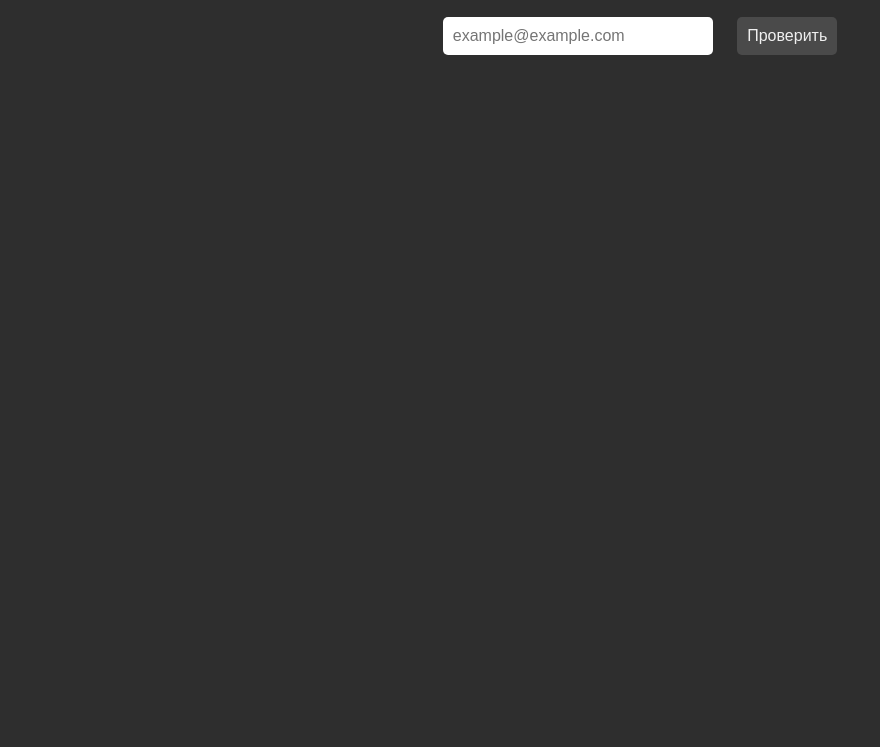
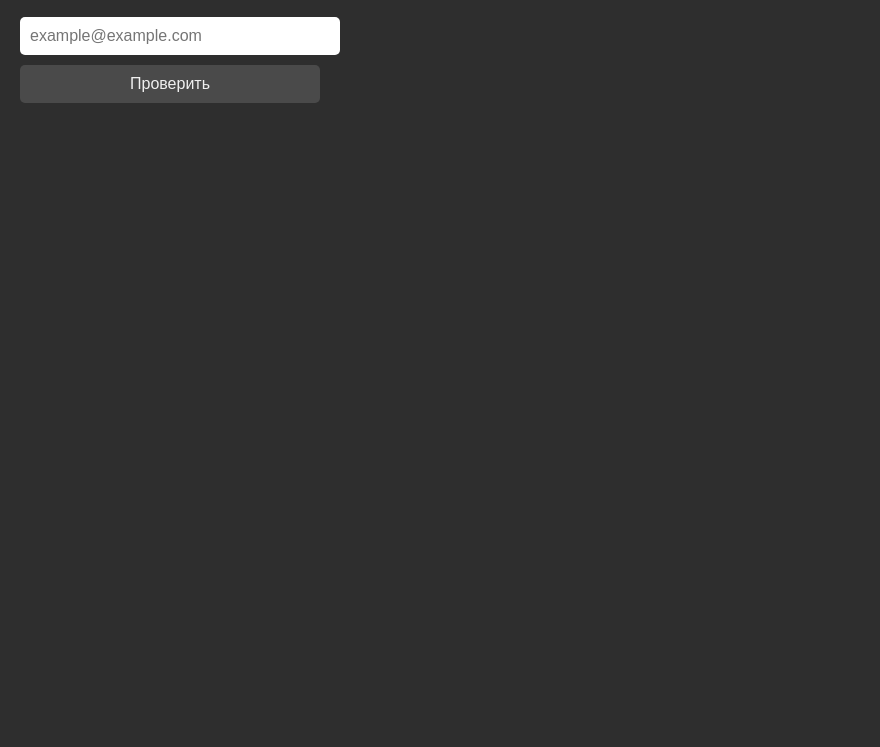
Before and after one commit to Elysium311/TestSix, a plain HTML site: page index.html in a window 1280 px wide. Shown: the part 93-840 px from the top of the page, without its empty margins (0-880 px from the left). After the commit the page ends 800 px from the top, so only its background shows below. Drawn offline with Linux system fonts and the light colour scheme.

Commit message:
Update style.css

```diff
--- a/style.css
+++ b/style.css
@@ -2,28 +2,43 @@
 body {
   background-color: #2e2e2e;  /* тёмно-серый фон */
   color: #f0f0f0;             /* светлый текст */
-  text-align: center;
   font-family: Arial, sans-serif;
   margin: 0;
+  padding: 0;
+}
+
+/* Контейнер: две колонки */
+.container {
+  display: flex;
+  flex-direction: row;
+  height: 100vh;
+}
+
+/* Левая панель: форма */
+.left-panel {
+  width: 300px;
   padding: 20px;
-  min-height: 100vh;
+}
+
+/* Правая панель: результат */
+.right-panel {
+  flex: 1;
   display: flex;
-  flex-direction: column;
+  justify-content: center;
   align-items: center;
+  padding: 20px;
 }
 
 /* Стиль изображения */
 #result img {
-  width: 90vw;        /* ширина 90% от окна */
-  height: 90vh;       /* высота 90% от окна */
-  object-fit: contain; /* масштабируем изображение по ширине и высоте, сохраняя пропорции */
-  margin-top: 20px;
-  display: block;
+  width: 90%;
+  height: 90%;
+  object-fit: contain; /* масштабирование по ширине и высоте */
 }
 
 /* Сообщения об ошибках */
 #result p {
-  color: #ff4d4d;     /* красный цвет */
+  color: #ff4d4d;
   font-weight: bold;
   text-align: center;
 }
@@ -32,13 +47,10 @@ body {
 input, button {
   padding: 10px;
   font-size: 16px;
-  margin: 10px;
+  margin-top: 10px;
+  width: 100%;
   border: none;
   border-radius: 5px;
-}
-
-input {
-  width: 250px;
 }
 
 button {
```
